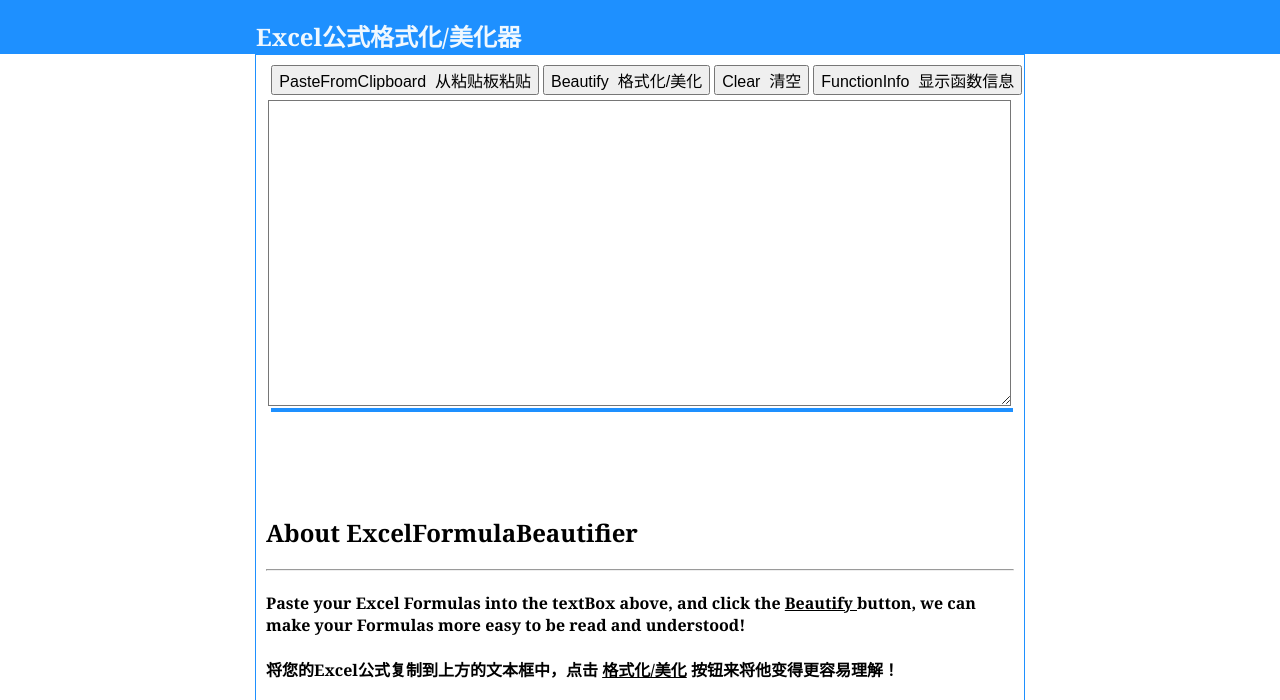
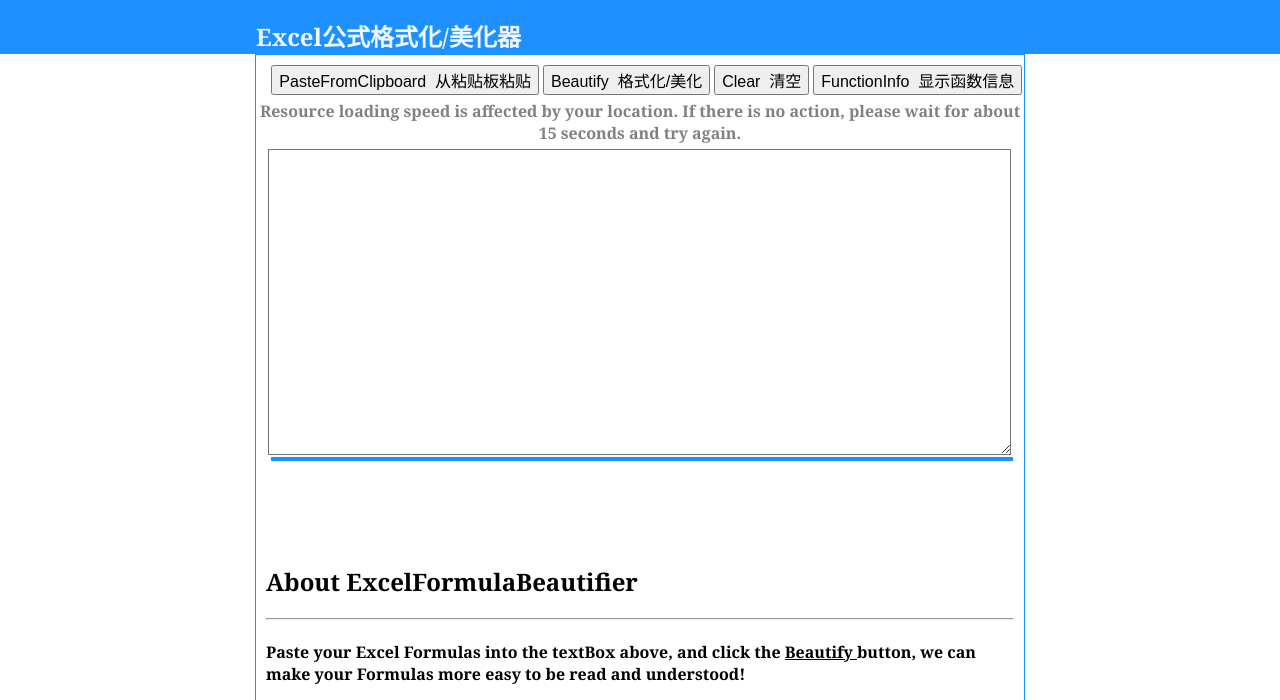
Before and after one commit to AntoniotheFuture/ExcelFormulaBeautifier, a plain HTML site: page ExcelFormulaBeautifier.html in a window 1280 px wide. Shown: the part 46-746 px from the top of the page. Drawn offline with Linux system fonts and the light colour scheme.

Commit message:
Fixed bug

```diff
--- a/ExcelFormulaBeautifier.html
+++ b/ExcelFormulaBeautifier.html
@@ -88,6 +88,7 @@
 
 
 	function loadJs(url,callback){
+		document.getElementById('Res-notice').style.display = 'block';
 		var script=document.createElement('script');
 		script.type="text/javascript";
 		script.src=url;
@@ -114,6 +115,7 @@
 		//}
 		//alert(Str);
 		document.getElementById('TextBox').value = GetResult();
+		document.getElementById('Res-notice').style.display = 'none';
 		//document.getElementById('TextBox').value = Str;
 		if(ShowFunctionInfo){
 			document.getElementById('TextBoxB').value = GetDes();
@@ -223,6 +225,9 @@
 
 
 				</div>
+				<div id="Res-notice" style="display: none;">
+					<h4 style="margin-top: 5px;margin-bottom: 5px;color: gray">Resource loading speed is affected by your location. If there is no action, please wait for about 15 seconds and try again.</h4>
+				</div>
 				<div style="width: 100%;text-align: center;margin-top: 5px;position:relative">
 					<textarea id="TextBox" style="width: 96%;text-align:left;height: auto;min-height: 300px;background-color:transparent;top: 0px;position:absolute;left: 12px;" ></textarea>
 					<textarea id="TextBoxB" style="width:auto;min-width: 96%; overflow-x: auto; margin-left: 0px; text-align:left;height: auto;min-height: 300px;background-color: transparent;color:darkcyan;border: none;visibility:visible"></textarea>
```
